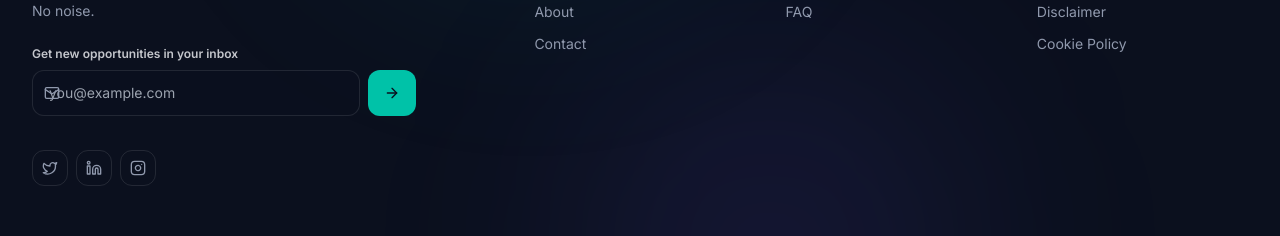
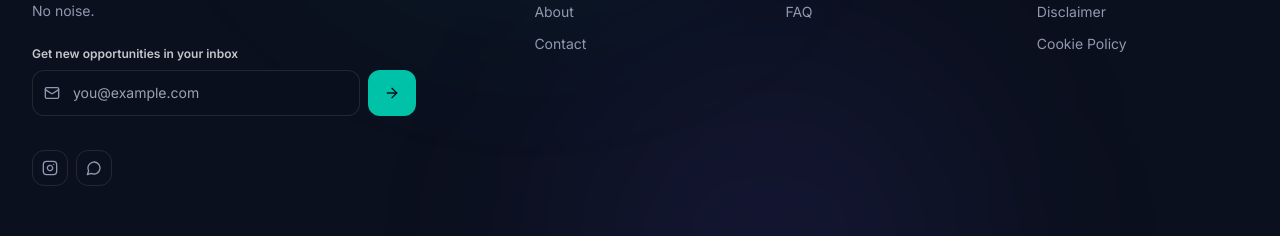
Before and after one commit to SahilAbbas-builds/FullyFundedHub, a React (Vite) app: page / in a window 1280 px wide. Shown: the part 3385-3621 px from the top of the page. Built offline with nearby package versions, Linux system fonts and the light colour scheme; no server answers; the database is empty.

Commit message:
Add Instagram and WhatsApp Channel to Footer, fix icon spacing

```diff
--- a/src/components/Footer.jsx
+++ b/src/components/Footer.jsx
@@ -7,9 +7,8 @@ import {
   ShieldCheck,
   Clock3,
   MessageSquare,
+  MessageCircle,
   ArrowRight,
-  Twitter,
-  Linkedin,
   Instagram,
   Check,
 } from 'lucide-react';
@@ -38,9 +37,8 @@ const trustSignals = [
 ];
 
 const socialLinks = [
-  { icon: Twitter, label: 'X (Twitter)', href: '#' },
-  { icon: Linkedin, label: 'LinkedIn', href: '#' },
-  { icon: Instagram, label: 'Instagram', href: '#' },
+  { icon: Instagram, label: 'Instagram', href: 'https://www.instagram.com/fullyfundedhub01' },
+  { icon: MessageCircle, label: 'WhatsApp Channel', href: 'https://whatsapp.com/channel/0029Vb8RJU01yT28RJJ6vF0L' },
 ];
 
 export default function Footer() {
@@ -56,23 +54,19 @@ export default function Footer() {
       return;
     }
     setError('');
-    // TODO: wire this up to a Supabase "newsletter_subscribers" table when ready.
     setSubscribed(true);
     setEmail('');
   };
 
   return (
     <footer className="relative border-t border-white/5 bg-background overflow-hidden">
-      {/* ambient glow */}
       <div className="pointer-events-none absolute inset-0 overflow-hidden">
         <div className="absolute -top-24 left-1/4 w-[420px] h-[420px] rounded-full bg-primary/10 blur-[110px]" />
         <div className="absolute -bottom-32 right-1/4 w-[380px] h-[380px] rounded-full bg-accent/10 blur-[110px]" />
       </div>
-      {/* top gradient hairline */}
       <div className="absolute top-0 left-0 right-0 h-px bg-gradient-to-r from-transparent via-primary/40 to-transparent" />
 
       <div className="relative max-w-7xl mx-auto px-4 sm:px-6 lg:px-8">
-        {/* Trust signals strip */}
         <motion.div
           variants={fadeUp}
           initial="hidden"
@@ -81,10 +75,7 @@ export default function Footer() {
           className="grid grid-cols-1 sm:grid-cols-3 gap-4 py-10 border-b border-white/5"
         >
           {trustSignals.map(({ icon: Icon, title, text }) => (
-            <div
-              key={title}
-              className="glass-card rounded-2xl p-5 flex gap-3.5 items-start"
-            >
+            <div key={title} className="glass-card rounded-2xl p-5 flex gap-3.5 items-start">
               <div className="shrink-0 w-9 h-9 rounded-lg bg-primary/10 border border-primary/20 flex items-center justify-center">
                 <Icon className="w-4.5 h-4.5 text-primary" />
               </div>
@@ -96,7 +87,6 @@ export default function Footer() {
           ))}
         </motion.div>
 
-        {/* Main columns */}
         <motion.div
           variants={fadeUp}
           initial="hidden"
@@ -106,11 +96,7 @@ export default function Footer() {
         >
           <div className="md:col-span-2">
             <Link to="/" className="flex items-center gap-2.5 mb-4">
-              <img
-                src="/logo-small.jpg"
-                alt="FullyFundedHub logo"
-                className="w-9 h-9 rounded-lg object-cover object-left"
-              />
+              <img src="/logo-small.jpg" alt="FullyFundedHub logo" className="w-9 h-9 rounded-lg object-cover object-left" />
               <span className="font-heading text-xl font-bold">
                 FullyFunded<span className="gradient-text">Hub</span>
               </span>
@@ -120,7 +106,6 @@ export default function Footer() {
               study and work abroad. Real opportunities. Verified. No noise.
             </p>
 
-            {/* Newsletter */}
             <form onSubmit={handleSubscribe} className="max-w-sm">
               <label htmlFor="footer-newsletter" className="text-xs font-semibold text-foreground/80 mb-2 block">
                 Get new opportunities in your inbox
@@ -134,7 +119,7 @@ export default function Footer() {
                     value={email}
                     onChange={(e) => setEmail(e.target.value)}
                     placeholder="you@example.com"
-                    className="input-premium pl-9"
+                    className="input-premium !pl-10"
                   />
                 </div>
                 <button
@@ -153,7 +138,6 @@ export default function Footer() {
               </div>
             </form>
 
-            {/* Social icons */}
             <div className="flex items-center gap-2 mt-2">
               {socialLinks.map(({ icon: Icon, label, href }) => (
                 <a key={label} href={href} aria-label={label} target="_blank" rel="noopener noreferrer" className="w-9 h-9 rounded-lg border border-white/10 flex items-center justify-center text-muted-foreground hover:text-primary hover:border-primary/30 hover:bg-primary/5 transition-colors">
@@ -193,7 +177,6 @@ export default function Footer() {
           </div>
         </motion.div>
 
-        {/* Bottom bar */}
         <div className="py-6 border-t border-white/5 flex flex-col sm:flex-row justify-between items-center gap-4">
           <p className="text-xs text-muted-foreground">
             © {new Date().getFullYear()} FullyFundedHub. All rights reserved.
```
